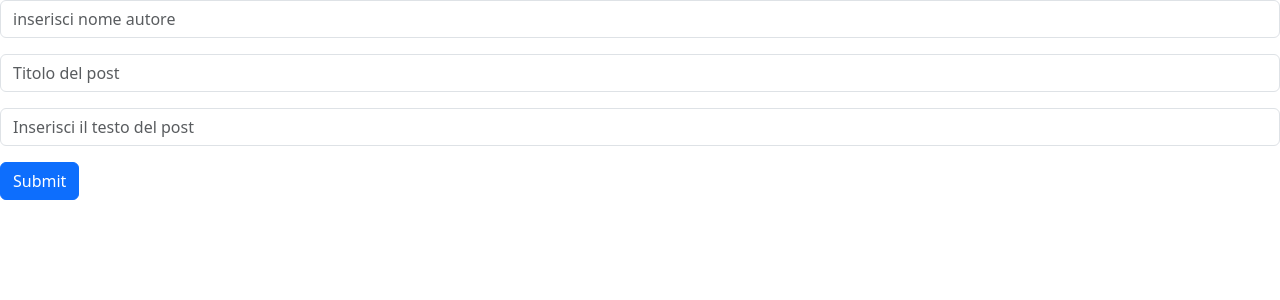
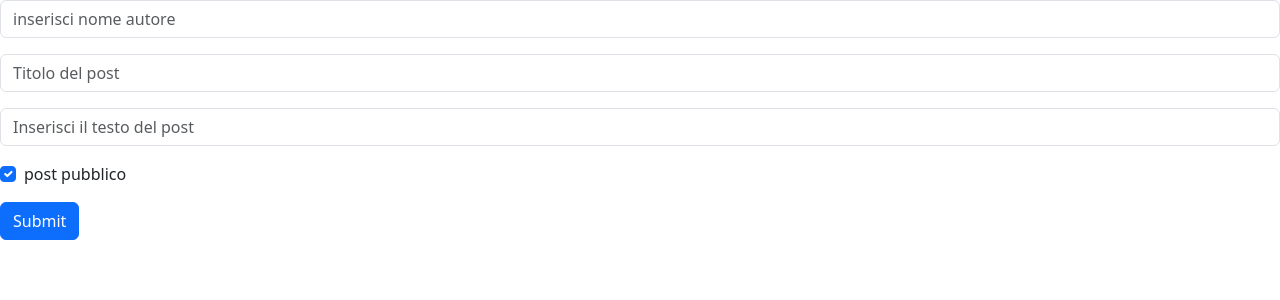
Before and after one commit to LucaStellato/react-post-form, a React (Vite) app: page / in a window 1280 px wide. Shown: the top 300 px of the page. Built offline with nearby package versions, Linux system fonts and the light colour scheme.

Commit message:
add rafio button and other bug...

```diff
--- a/src/App.jsx
+++ b/src/App.jsx
@@ -9,7 +9,8 @@ function App() {
   const [formData, setFormData] = useState({
     author: '',
     title: '',
-    body: ''
+    body: '',
+    public: 'true'
 
 
   });
@@ -45,6 +46,12 @@ function App() {
       <div className="mb-3">
         <input type="text" className="form-control" name='body' placeholder='Inserisci il testo del post' value={formData.body} onChange={handleFormData} />
       </div>
+      <div class="mb-3 form-check">
+        <input type="checkbox" class="form-check-input" name='public' checked={formData.public} />
+        <label className="form-check-label">post pubblico</label>
+
+      </div>
+
 
       <button type="submit" className="btn btn-primary">Submit</button>
     </form>
```
